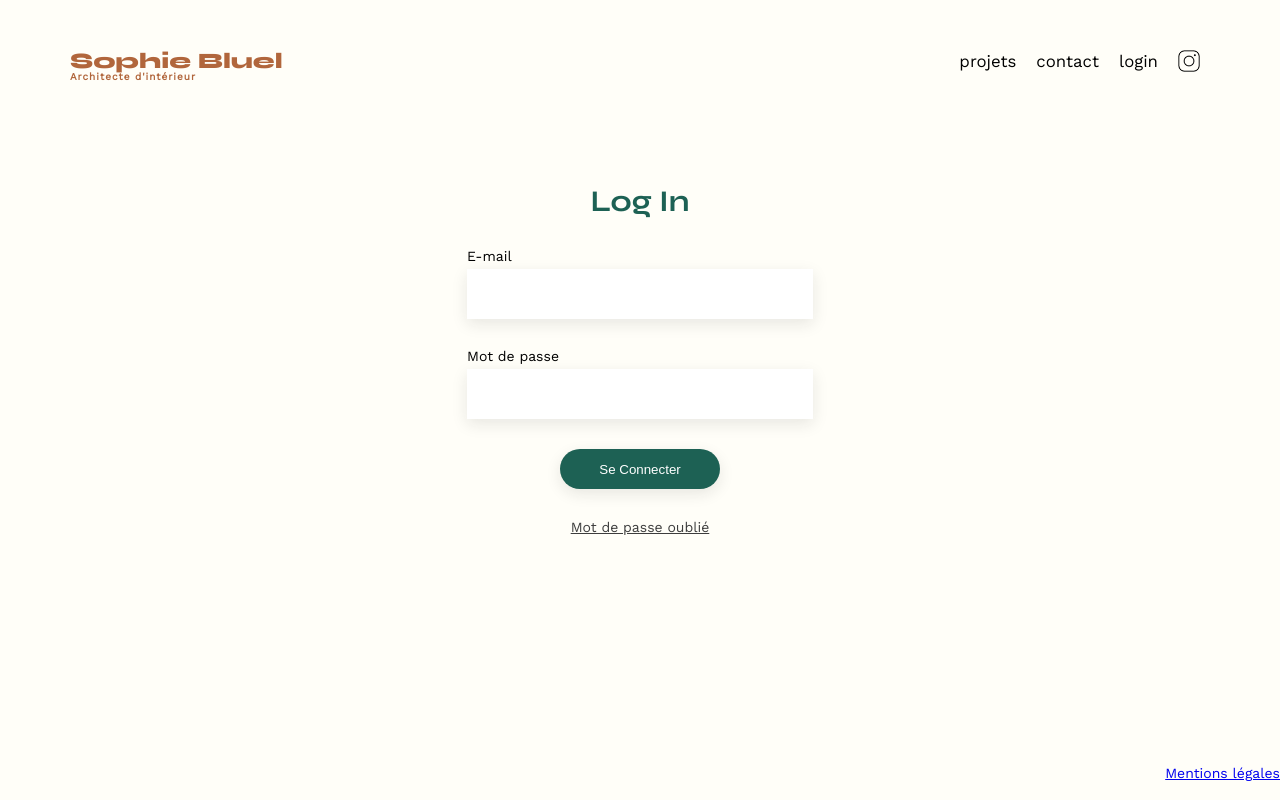
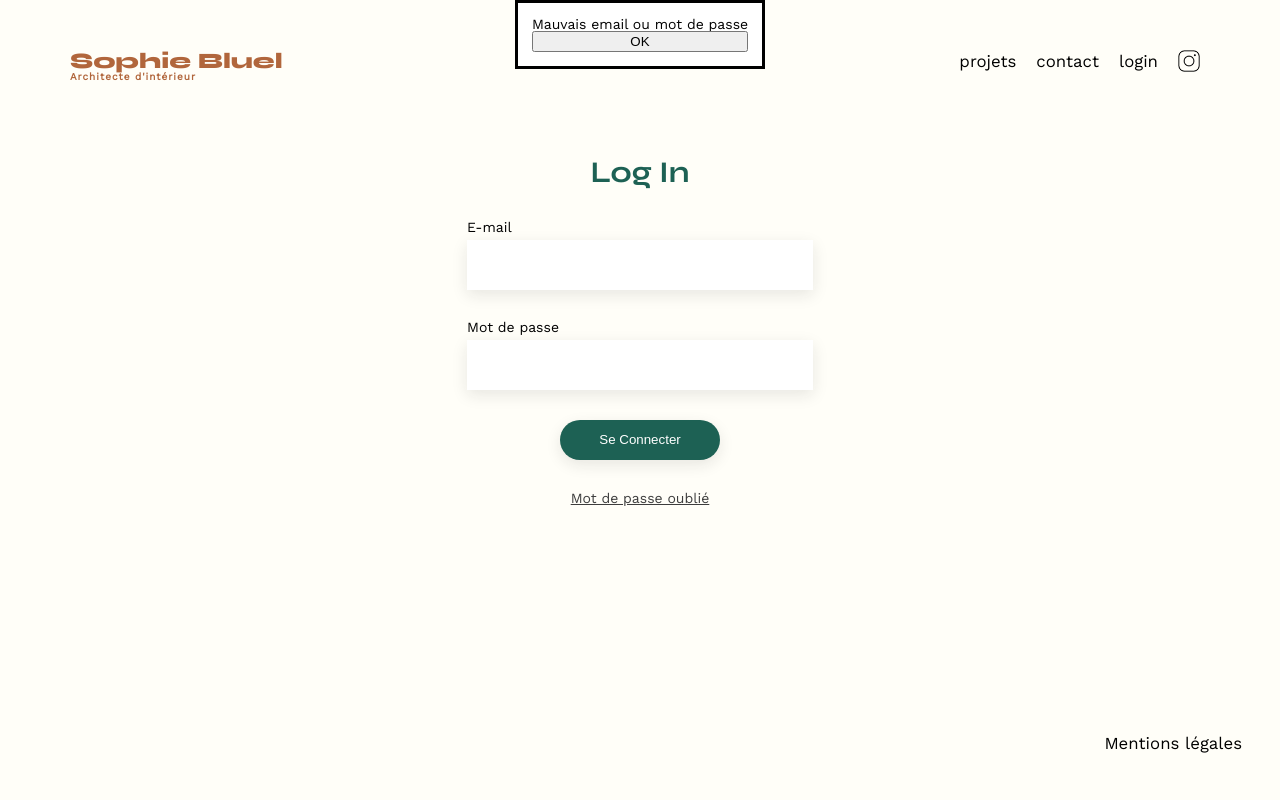
Before and after one commit to avainfo/OCFormationsWebDevelopper, a plain HTML site: page Portfolio-architecte-sophie-bluel/FrontEnd/pages/login.html in a window 1280 px wide. Drawn offline with nearby package versions, Linux system fonts and the light colour scheme.

Commit message:
Fixed: footerStyle

```diff
--- a/Portfolio-architecte-sophie-bluel/FrontEnd/pages/login.html
+++ b/Portfolio-architecte-sophie-bluel/FrontEnd/pages/login.html
@@ -43,7 +43,17 @@
 </main>
 <div></div>
 <footer>
-    <a href="#">Mentions légales</a>
+    <nav>
+        <ul>
+            <li>Mentions légales</li>
+        </ul>
+    </nav>
 </footer>
+<dialog open>
+    <p>Mauvais email ou mot de passe</p>
+    <form method="dialog">
+        <button onclick="this.parentElement.parentElement.display='none'">OK</button>
+    </form>
+</dialog>
 </body>
 </html>
```
